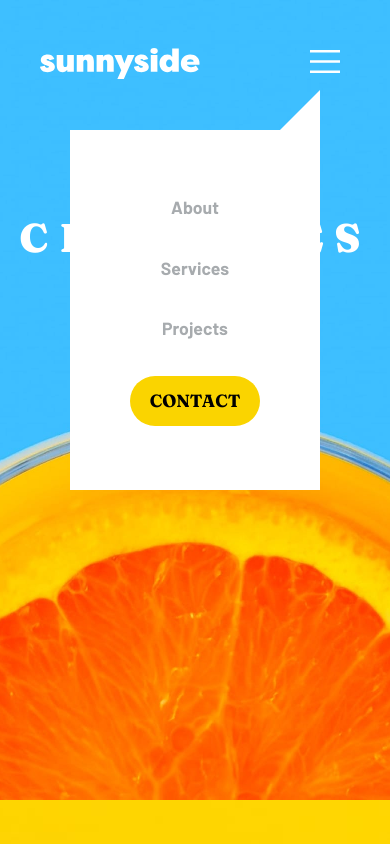
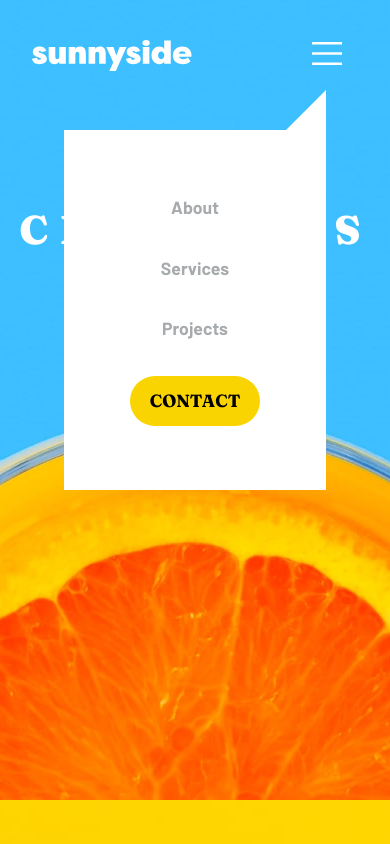
Before and after one commit to Seong-uk-An/sunnyside-landing-page, a plain HTML site: page index.html in a window 390 px wide. Both pictures are taken after a click on the picture 325 px from the left and 61 px from the top of the page. Shown: the top 844 px of the page. Drawn offline with Linux system fonts and the light colour scheme.

Commit message:
landing-page

```diff
--- a/css/style.css
+++ b/css/style.css
@@ -33,7 +33,7 @@
   }
 
   .header-texts {
-    margin: 40px 50px 0 40px;
+    margin: 2rem 3rem 0 2rem;
     display: flex;
     justify-content: space-between;
     color: white;
@@ -63,9 +63,9 @@
 
   .talk-bubble {
     padding: 0;
-    margin: 80px 20px 0 0;
+    margin: 5.5rem 1rem 0 0;
     position: absolute;
-    width: calc(100vw - 140px);
+    width: calc(100vw - 8rem);
     height: 360px;
     background-color: white;
     z-index: 1;
```
